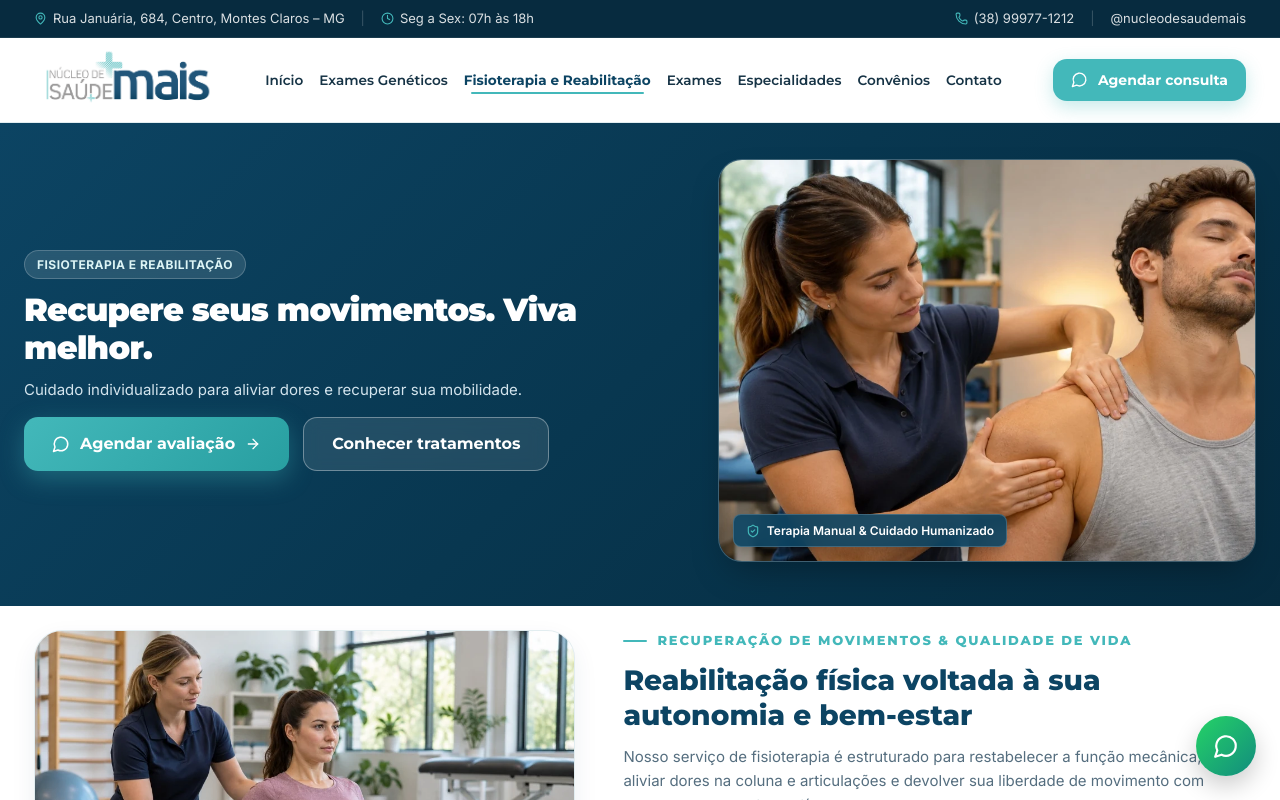
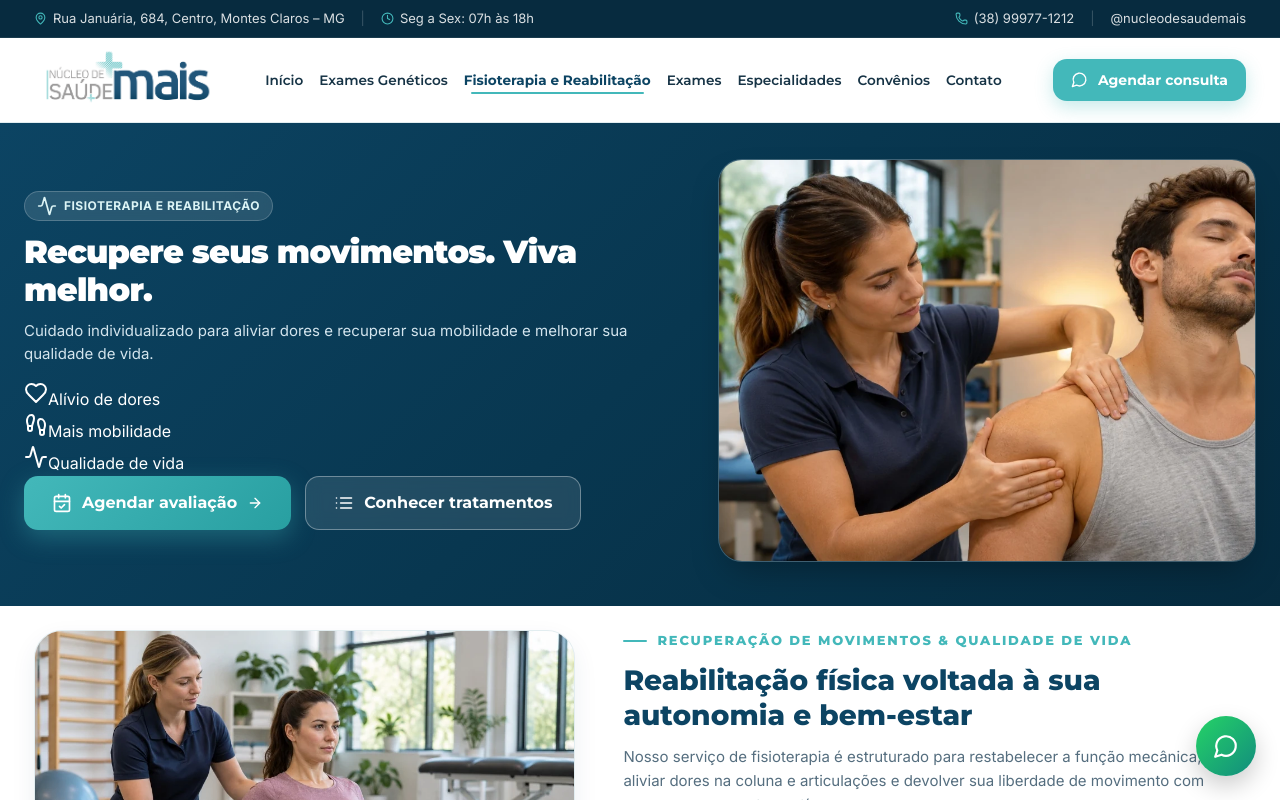
Before and after one commit to Karenfernandes20/nucleo-saude-mais, a Next.js app: page /fisioterapia in a window 1280 px wide. Shown: the top 800 px of the page. Built offline with nearby package versions, Linux system fonts and the light colour scheme.

Commit message:
Redesign physiotherapy hero with light palette and treatment highlights

```diff
--- a/src/app/fisioterapia/page.tsx
+++ b/src/app/fisioterapia/page.tsx
@@ -12,6 +12,11 @@ import {
   HelpCircle,
   UserCheck,
   Bone,
+  Dumbbell,
+  Footprints,
+  BedDouble,
+  CalendarCheck,
+  List,
 } from 'lucide-react';
 import Header from '@/components/header';
 import Footer from '@/components/footer';
@@ -122,13 +127,14 @@ export default function FisioterapiaPage() {
 
       <main id="main-content">
         {/* Hero da Página de Fisioterapia */}
-        <section className="subpage-hero fisioterapia-hero-section">
+        <section className="subpage-hero fisioterapia-hero-section physio-clean">
           <div className="fisioterapia-hero-container">
             <div className="fisioterapia-hero-grid">
               <div className="fisioterapia-hero-content">
-                <div className="fisioterapia-hero-badge"><span>FISIOTERAPIA E REABILITAÇÃO</span></div>
-                <h1 className="fisioterapia-hero-title">Recupere seus movimentos. Viva melhor.</h1>
-                <p className="fisioterapia-hero-subtitle">Cuidado individualizado para aliviar dores e recuperar sua mobilidade.</p>
+                <div className="fisioterapia-hero-badge"><Activity size={20}/><span>FISIOTERAPIA E REABILITAÇÃO</span></div>
+                <h1 className="fisioterapia-hero-title">Recupere seus movimentos. <span>Viva melhor.</span></h1>
+                <p className="fisioterapia-hero-subtitle">Cuidado individualizado para aliviar dores e recuperar sua mobilidade e melhorar sua qualidade de vida.</p>
+                <div className="physio-benefits"><div><Heart/><span>Alívio de dores</span></div><div><Footprints/><span>Mais mobilidade</span></div><div><Activity/><span>Qualidade de vida</span></div></div>
                 <div className="fisioterapia-hero-actions">
                   <a
                     href={whatsappHref}
@@ -136,13 +142,13 @@ export default function FisioterapiaPage() {
                     rel="noopener noreferrer"
                     className="btn btn-teal btn-lg"
                   >
-                    <MessageCircle size={18} />
+                    <CalendarCheck size={20} />
                     <span>Agendar avaliação</span>
                     <ArrowRight size={16} />
                   </a>
 
                   <a href="#tratamentos" className="btn btn-outline-white btn-lg">
-                    <span>Conhecer tratamentos</span>
+                    <List size={20}/><span>Conhecer tratamentos</span>
                   </a>
                 </div>
               </div>
@@ -151,16 +157,13 @@ export default function FisioterapiaPage() {
               <div className="fisioterapia-hero-image-wrap">
                 <Image
                   src="/images/fisioterapia/fisioterapia-hero.webp"
-                  alt="Fisioterapeuta realizando atendimento especializado e terapia manual no ombro do paciente no Núcleo de Saúde Mais"
+                  alt="Imagem ilustrativa de atendimento fisioterapêutico no ombro"
                   width={1024}
                   height={682}
                   priority
                   className="fisioterapia-hero-image"
                 />
-                <div className="fisioterapia-badge-floating">
-                  <ShieldCheck size={14} className="text-teal" />
-                  <span>Terapia Manual & Cuidado Humanizado</span>
-                </div>
+                <div className="physio-image-topics"><div><Bone/><span>Coluna</span></div><div><Footprints/><span>Lesões</span></div><div><Dumbbell/><span>Reabilitação</span></div><div><BedDouble/><span>Pós-operatório</span></div></div><small className="physio-image-note">Imagem ilustrativa</small>
               </div>
             </div>
           </div>
```
